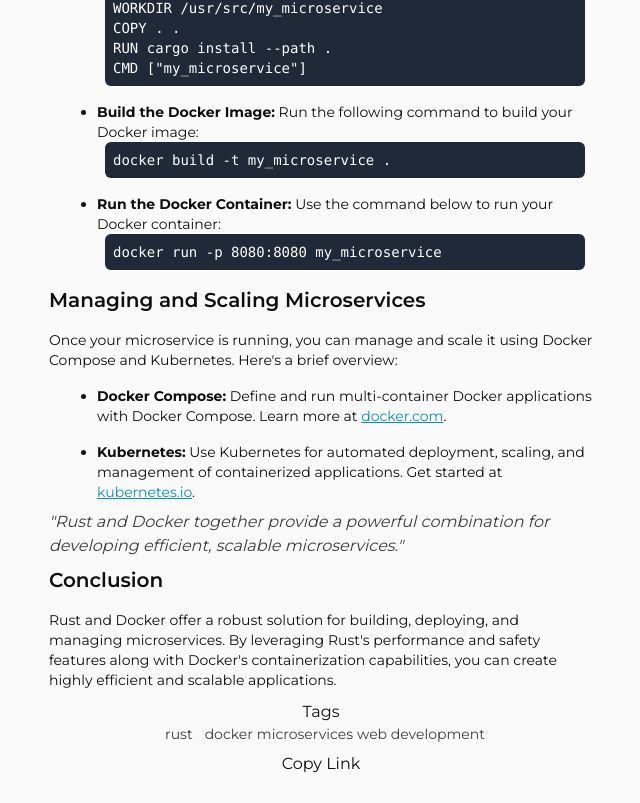
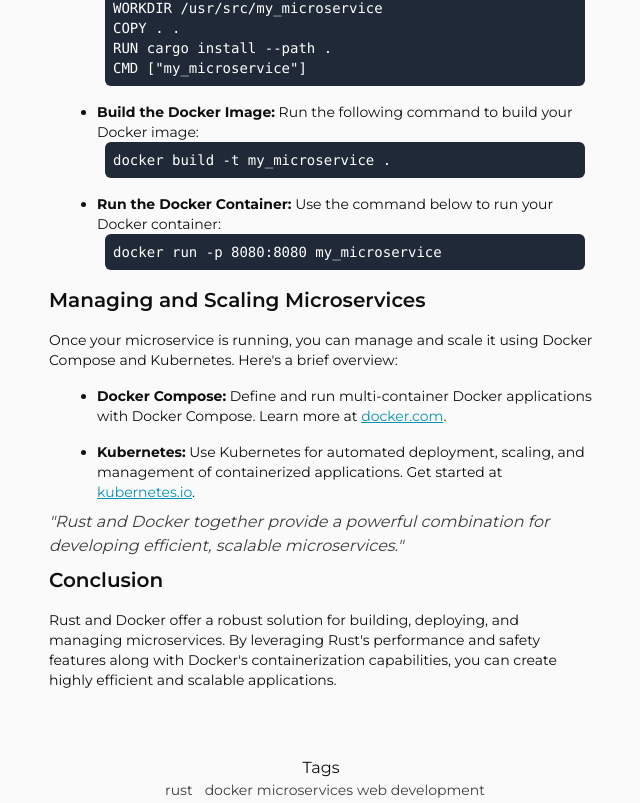
Before and after one commit to JeanVydes/blog, a Next.js app: page /article/developing-microservices-with-rust-and-docker in a window 1280 px wide. Shown: the part 1994-2797 px from the top of the page, without its empty margins (319-959 px from the left). Built offline with nearby package versions, Linux system fonts and the light colour scheme.

Commit message:
author name

```diff
--- a/src/app/article/[id]/(articles)/developing-microservices-with-rust-and-docker.tsx
+++ b/src/app/article/[id]/(articles)/developing-microservices-with-rust-and-docker.tsx
@@ -4,7 +4,7 @@ import { Article } from "./article"
 const DevelopingMicroservicesWithRustAndDocker: Article = {
     match_params: ["developing-microservices-with-rust-and-docker"],
     title: "Developing Microservices with Rust and Docker",
-    author: "GPT",
+    author: "Jean",
     date: new Date(),
     tags: ["rust", "docker", "microservices", "web development"],
     preview: "Learn how to build, deploy, and manage microservices using Rust and Docker with this comprehensive guide.",
--- a/src/app/article/[id]/(articles)/how-javascript-is-broken.tsx
+++ b/src/app/article/[id]/(articles)/how-javascript-is-broken.tsx
@@ -4,7 +4,7 @@ import { Article } from "./article"
 const HowJavaScriptIsBroken: Article = {
     match_params: ["how-javascript-is-broken"],
     title: "How JavaScript is Broken",
-    author: "Bard",
+    author: "Jean",
     date: new Date(),
     tags: ["javascript", "web development", "programming"],
     preview: "JavaScript powers the modern web, but it's far from perfect. Explore the issues that make JavaScript a problematic language.",
--- a/src/app/article/[id]/(articles)/how-seo-destroyed-the-web.tsx
+++ b/src/app/article/[id]/(articles)/how-seo-destroyed-the-web.tsx
@@ -4,7 +4,7 @@ import { Article } from "./article"
 const HowSEODestroyedTheWeb: Article = {
     match_params: ["how-seo-destroyed-the-web"],
     title: "How SEO Destroyed the Web",
-    author: "Bard",
+    author: "Jean",
     date: new Date(),
     tags: ["SEO", "web development", "internet culture"],
     preview: "SEO has revolutionized the way content is discovered online, but at what cost? Explore the darker side of SEO and its impact on the web.",
--- a/src/app/article/[id]/(articles)/nextjs-its-losing-its-shine.tsx
+++ b/src/app/article/[id]/(articles)/nextjs-its-losing-its-shine.tsx
@@ -4,7 +4,7 @@ import { Article } from "./article"
 const IsNextjsLosingItsShine: Article = {
     match_params: ["nextjs-its-losing-its-shine"],
     title: "Is Next.js Performance Taking a Hit?",
-    author: "GPT",
+    author: "Jean",
     date: new Date(),
     tags: ["nextjs", "performance", "web development", "SEO"],
     preview: "Is Next.js still the performance champion it once was? Explore potential issues and solutions to maintain optimal performance.",
--- a/src/app/article/[id]/(articles)/the-ai-hype-whats-real-and-whats-not.tsx
+++ b/src/app/article/[id]/(articles)/the-ai-hype-whats-real-and-whats-not.tsx
@@ -4,7 +4,7 @@ import { Article } from "./article"
 const TheAIHype: Article = {
     match_params: ["the-ai-hype-whats-real-and-whats-not"],
     title: "The AI Hype: What's Real and What's Not",
-    author: "Bard",
+    author: "Jean",
     date: new Date(),
     tags: ["AI", "technology", "future"],
     preview: "Artificial Intelligence promises to revolutionize the world, but not all the hype is warranted. Let's separate fact from fiction.",
--- a/src/app/article/[id]/page.tsx
+++ b/src/app/article/[id]/page.tsx
@@ -66,9 +66,9 @@ export default function ArticlePage() {
                         </div>
                         <h1 className="text-2xl font-bold w-full pb-4 text-center">{article.title}</h1>
                         {article.content}
-                        <div className="w-full flex flex-col justify-center h-14 items-center text-center">
+                        <div className="w-full flex flex-col justify-center h-14 items-center text-center py-24">
                             <span>Tags</span>
-                            <div className="flex flex-row space-x-1 text-sm opacity-80">
+                            <div className="flex flex-row space-x-1 text-sm opacity-80 mb-6">
                                 {article.tags.map((tag, index) => (
                                     <span key={index} className="mx-2">{tag}</span>
                                 ))}
```
